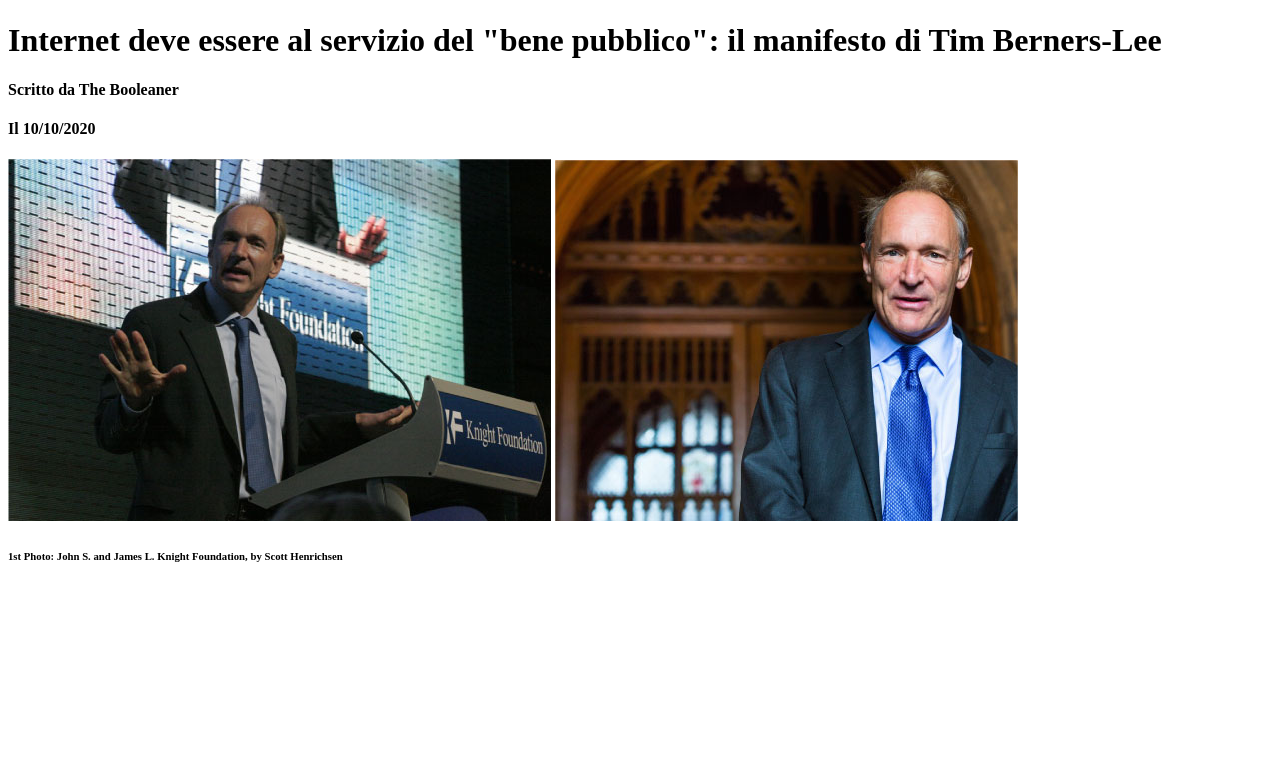
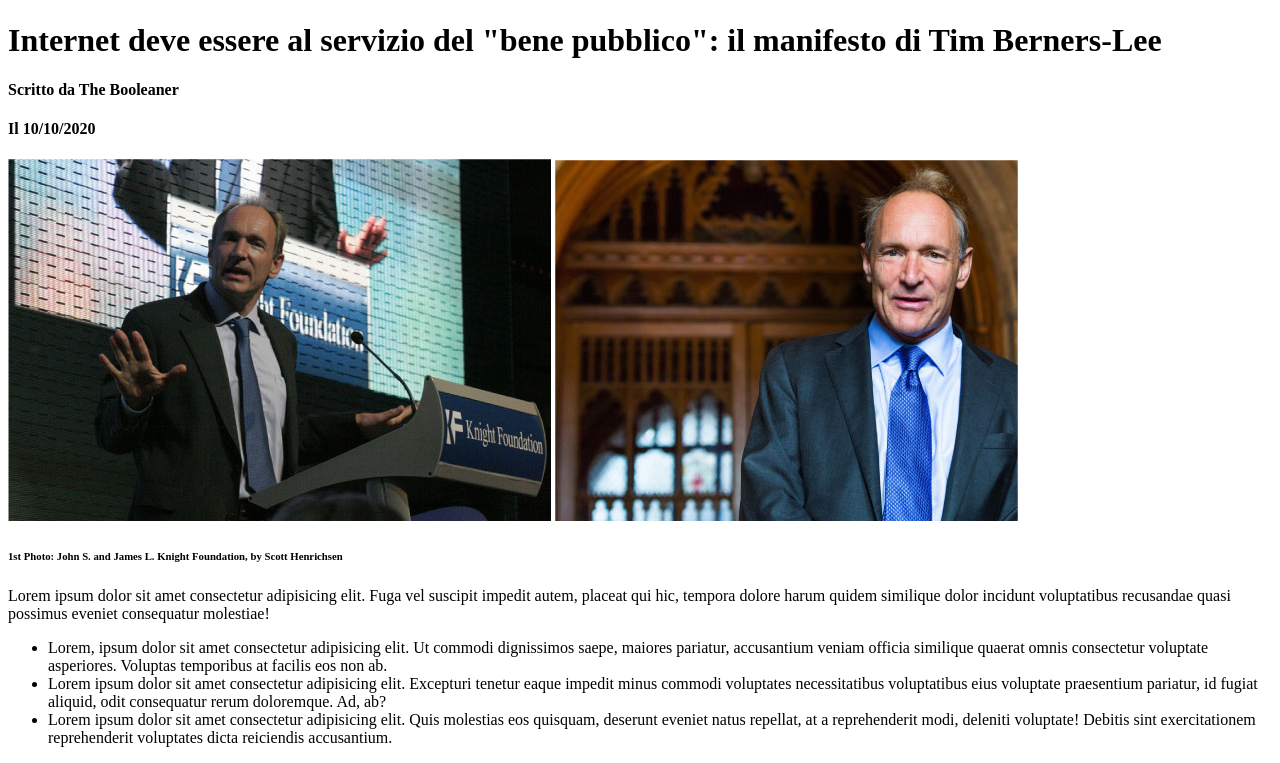
Before and after one commit to Aribunfi/html-css-booleaner, a plain HTML site: page index.html in a window 1280 px wide. Shown: the part 361-1124 px from the top of the page. Before the commit the page ends 948 px from the top, so only its background shows below. Drawn offline with Linux system fonts and the light colour scheme.

Commit message:
main - elements 1

```diff
--- a/index.html
+++ b/index.html
@@ -19,7 +19,16 @@
     <h6>1st Photo: John S. and James L. Knight Foundation, by Scott Henrichsen</h6>
     </header>
 
-    <main></main>
+    <main>
+        <p>Lorem ipsum dolor sit amet consectetur adipisicing elit. Fuga vel suscipit impedit autem, placeat qui hic, tempora dolore harum quidem similique dolor incidunt voluptatibus recusandae quasi possimus eveniet consequatur molestiae!</p>
+        <ul>
+            <li>Lorem, ipsum dolor sit amet consectetur adipisicing elit. Ut commodi dignissimos saepe, maiores pariatur, accusantium veniam officia similique quaerat omnis consectetur voluptate asperiores. Voluptas temporibus at facilis eos non ab.</li>
+            <li>Lorem ipsum dolor sit amet consectetur adipisicing elit. Excepturi tenetur eaque impedit minus commodi voluptates necessitatibus voluptatibus eius voluptate praesentium pariatur, id fugiat aliquid, odit consequatur rerum doloremque. Ad, ab?</li>
+            <li>Lorem ipsum dolor sit amet consectetur adipisicing elit. Quis molestias eos quisquam, deserunt eveniet natus repellat, at a reprehenderit modi, deleniti voluptate! Debitis sint exercitationem reprehenderit voluptates dicta reiciendis accusantium.</li>
+        </ul>
+
+
+    </main>
 
     <footer></footer>
 
```
